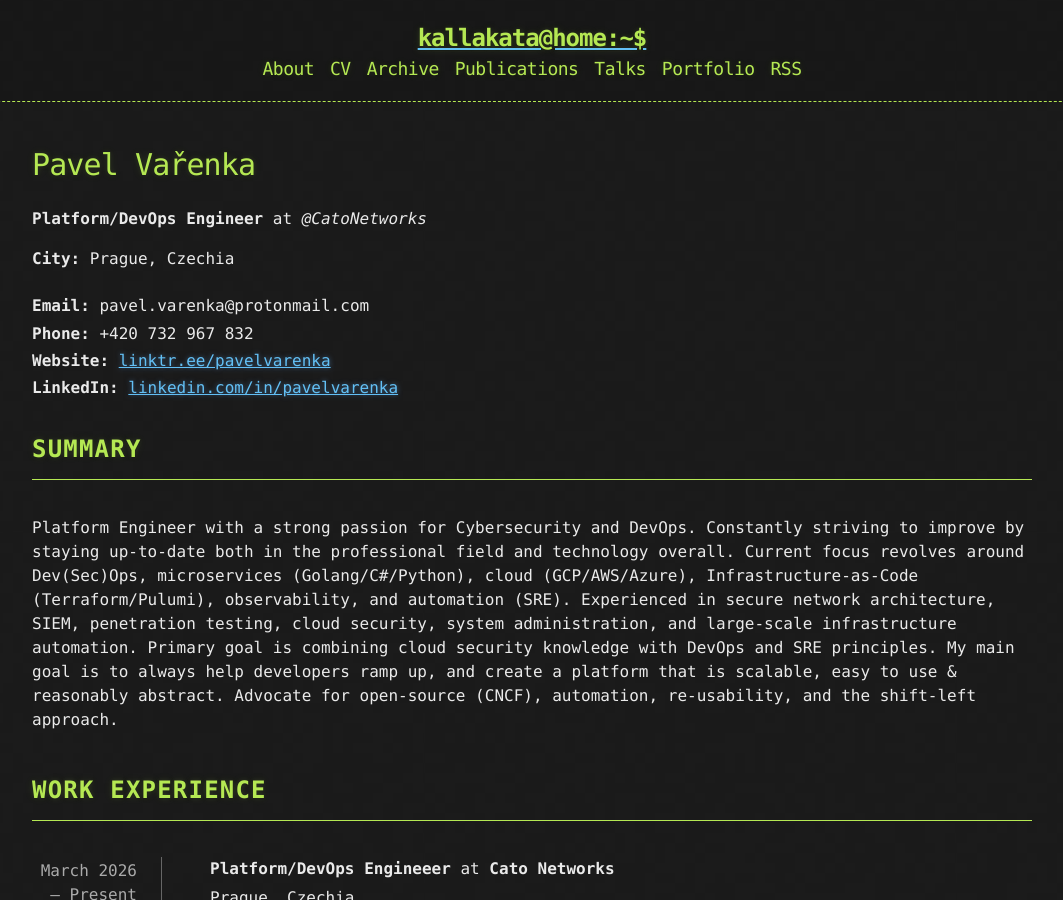
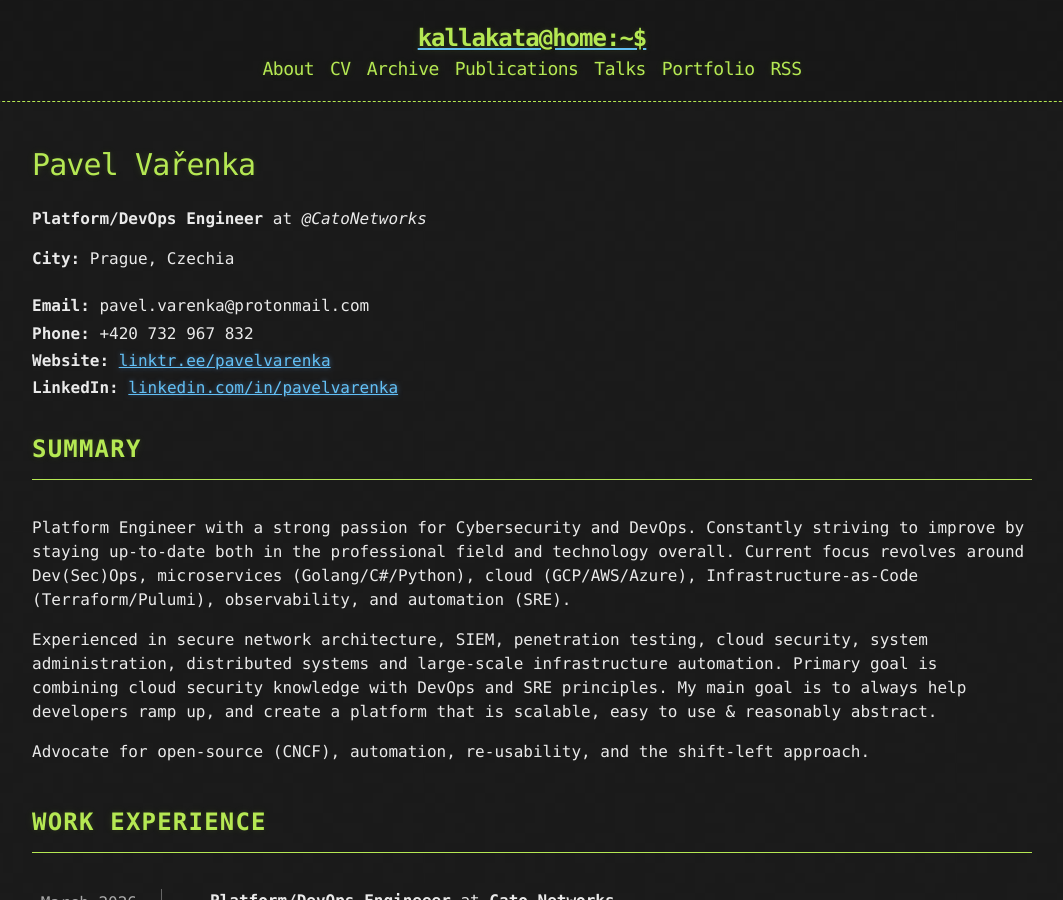
Before and after one commit to kallakata/kallakata.github.io, a Jekyll site: the page built from cv.md, in a window 1280 px wide and 900 px high. Shown: the whole window, without its empty margins (108-1171 px from the left). Built offline with Jekyll 4.4.1, drawn with Linux system fonts in a browser that asks for light colours.

Commit message:
Update cv.md

```diff
--- a/cv.md
+++ b/cv.md
@@ -21,7 +21,9 @@ redirect_from:
 
 <section class="cv-section">
   <h2 class="cv-section-title">Summary</h2>
-  <p>Platform Engineer with a strong passion for Cybersecurity and DevOps. Constantly striving to improve by staying up-to-date both in the professional field and technology overall. Current focus revolves around Dev(Sec)Ops, microservices (Golang/C#/Python), cloud (GCP/AWS/Azure), Infrastructure-as-Code (Terraform/Pulumi), observability, and automation (SRE). Experienced in secure network architecture, SIEM, penetration testing, cloud security, system administration, and large-scale infrastructure automation. Primary goal is combining cloud security knowledge with DevOps and SRE principles. My main goal is to always help developers ramp up, and create a platform that is scalable, easy to use & reasonably abstract. Advocate for open-source (CNCF), automation, re-usability, and the shift-left approach.</p>
+  <p>Platform Engineer with a strong passion for Cybersecurity and DevOps. Constantly striving to improve by staying up-to-date both in the professional field and technology overall. Current focus revolves around Dev(Sec)Ops, microservices (Golang/C#/Python), cloud (GCP/AWS/Azure), Infrastructure-as-Code (Terraform/Pulumi), observability, and automation (SRE).</p>
+  <p>Experienced in secure network architecture, SIEM, penetration testing, cloud security, system administration, distributed systems and large-scale infrastructure automation. Primary goal is combining cloud security knowledge with DevOps and SRE principles. My main goal is to always help developers ramp up, and create a platform that is scalable, easy to use & reasonably abstract.</p>
+  <p>Advocate for open-source (CNCF), automation, re-usability, and the shift-left approach.</p>
 </section>
 
 <section class="cv-section">
```
